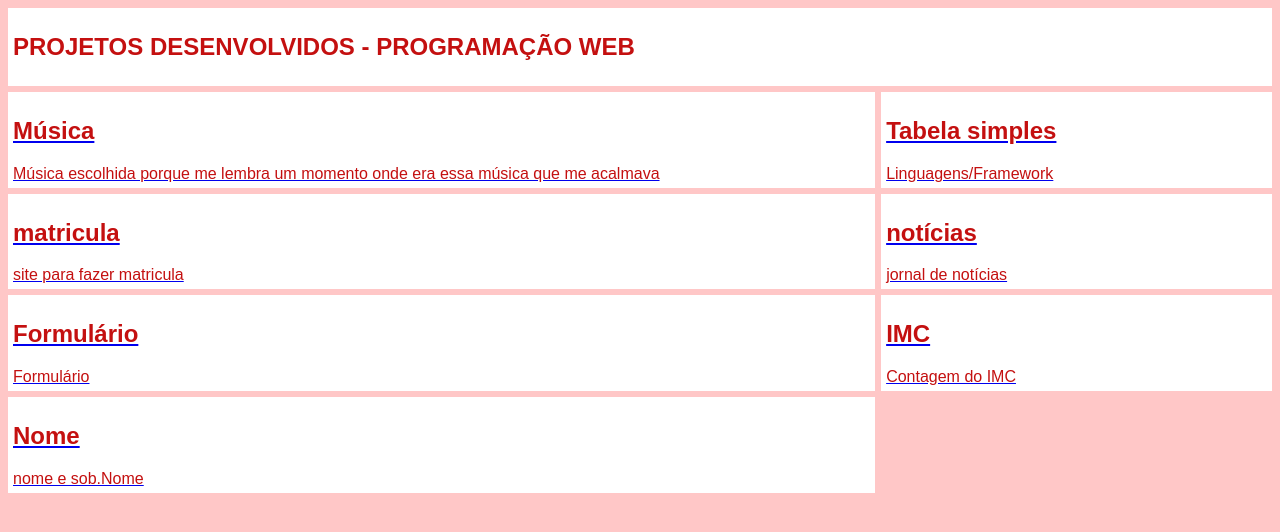
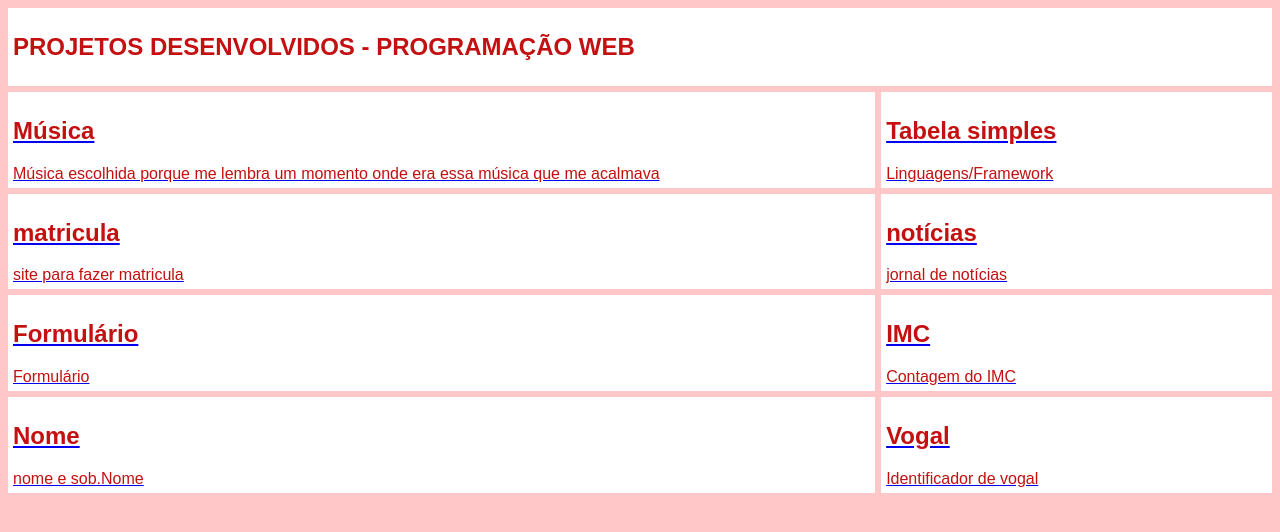
Before and after one commit to samillyif/samillyif.github.io, a plain HTML site: page projeto.html in a window 1280 px wide. Drawn offline with Linux system fonts and the light colour scheme.

Commit message:
Update projeto.html

```diff
--- a/projeto.html
+++ b/projeto.html
@@ -40,6 +40,10 @@
   <div class="linha"><h2> Nome </h2>
   <div class="text"> nome e sob.Nome </div>  </div></a>
 
+<a href="vogal.html">
+  <div class="linha"><h2> Vogal </h2>
+  <div class="text"> Identificador de vogal </div>  </div></a>
+
 
 
 
```
